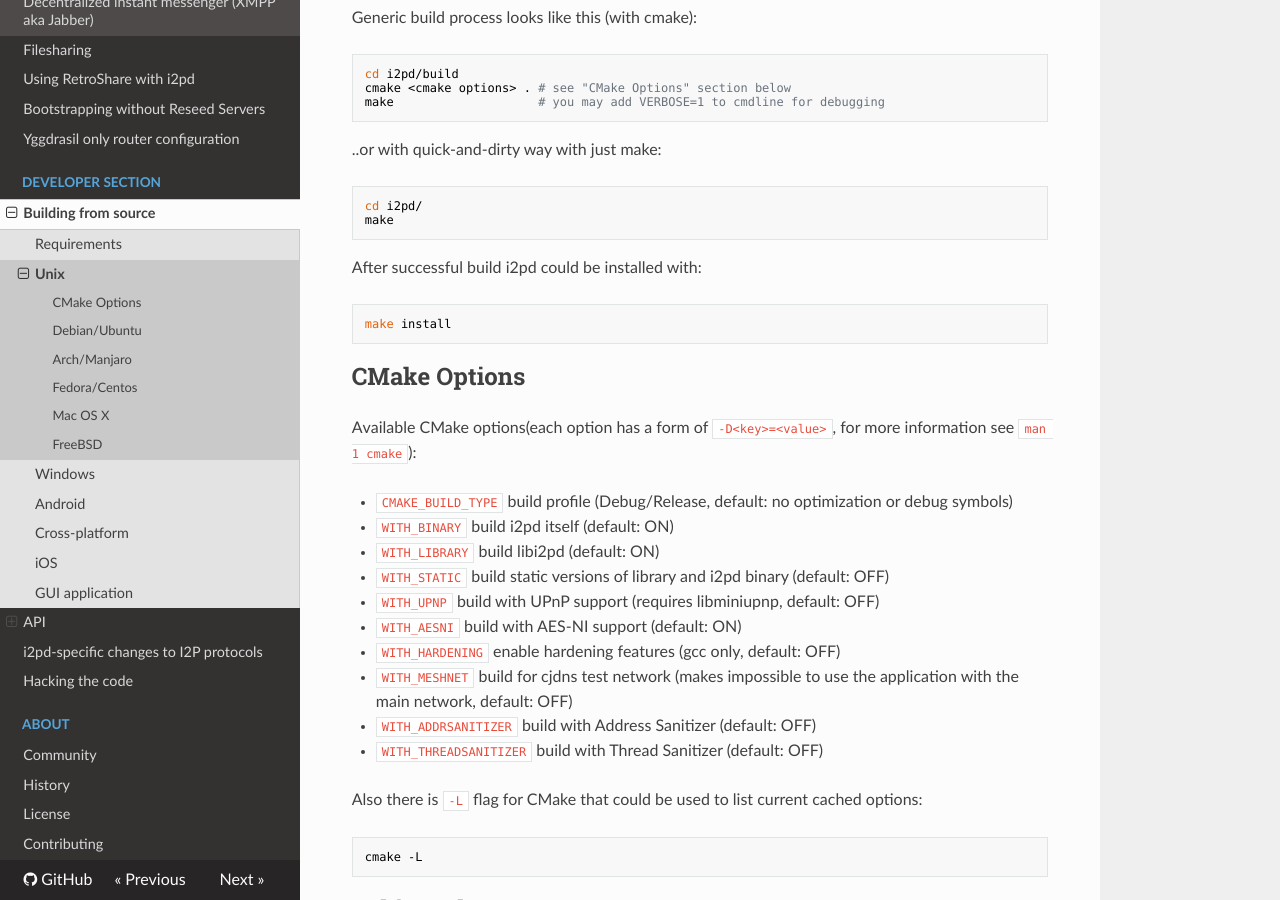
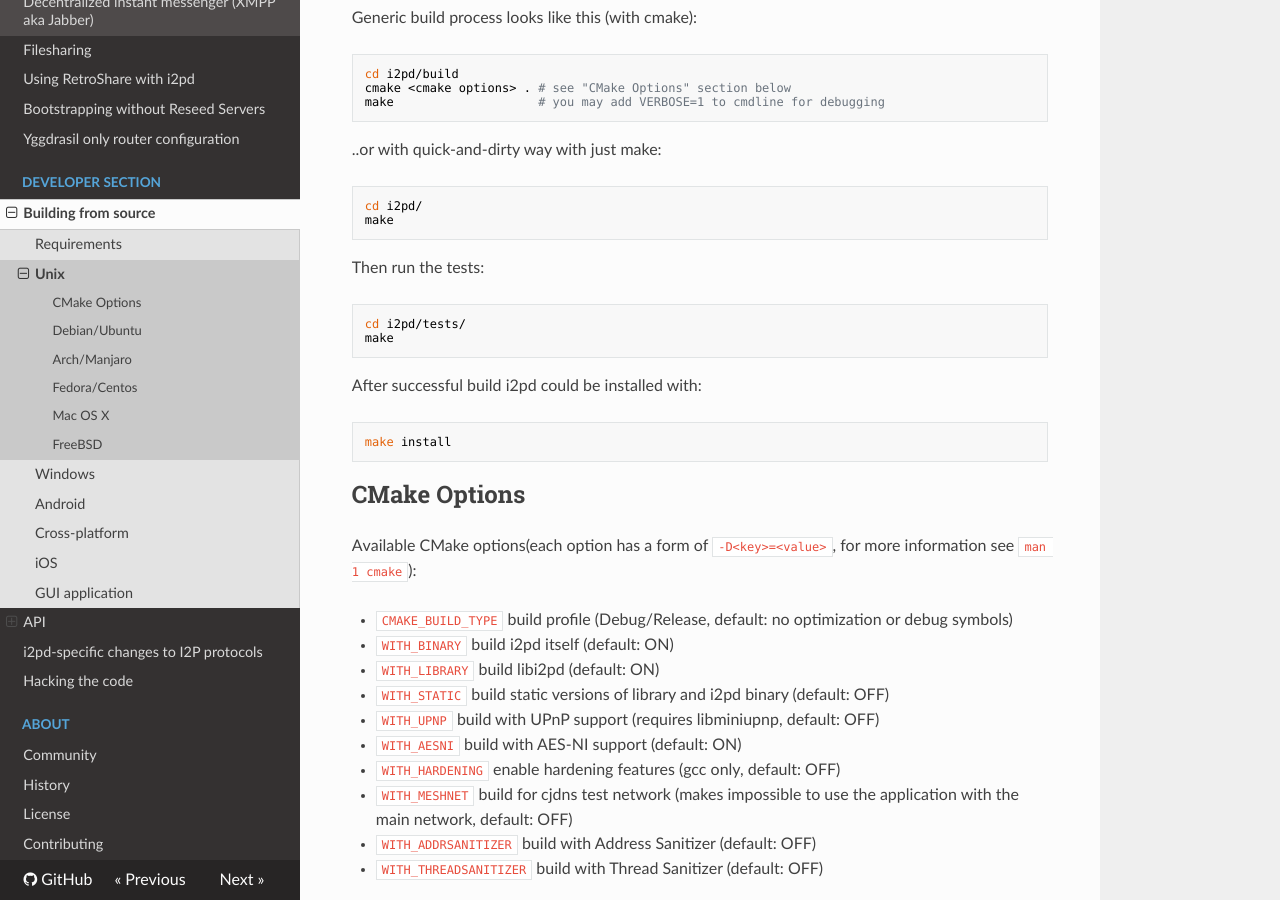
Before and after one commit to PurpleI2P/i2pd_docs_en, an MkDocs documentation site: the page built from docs/devs/building/unix.md, in a window 1280 px wide and 900 px high, scrolled down 498 px. Built offline with MkDocs 1.6.1, drawn with Linux system fonts in a browser that asks for light colours; nearby versions of some CDN libraries.

Commit message:
added - run the tests on unix

```diff
--- a/docs/devs/building/unix.md
+++ b/docs/devs/building/unix.md
@@ -25,6 +25,11 @@ Generic build process looks like this (with cmake):
 ..or with quick-and-dirty way with just make:
 
 	cd i2pd/
+	make
+
+Then run the tests:
+
+    cd i2pd/tests/
 	make
 
 After successful build i2pd could be installed with:
```
